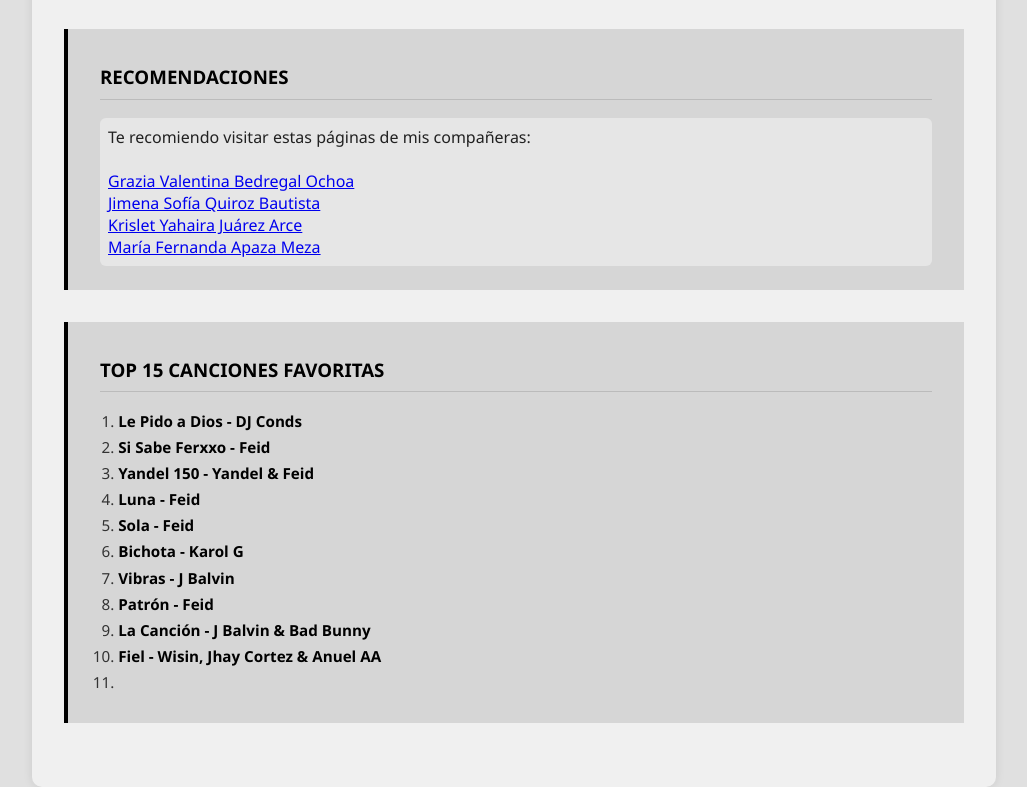
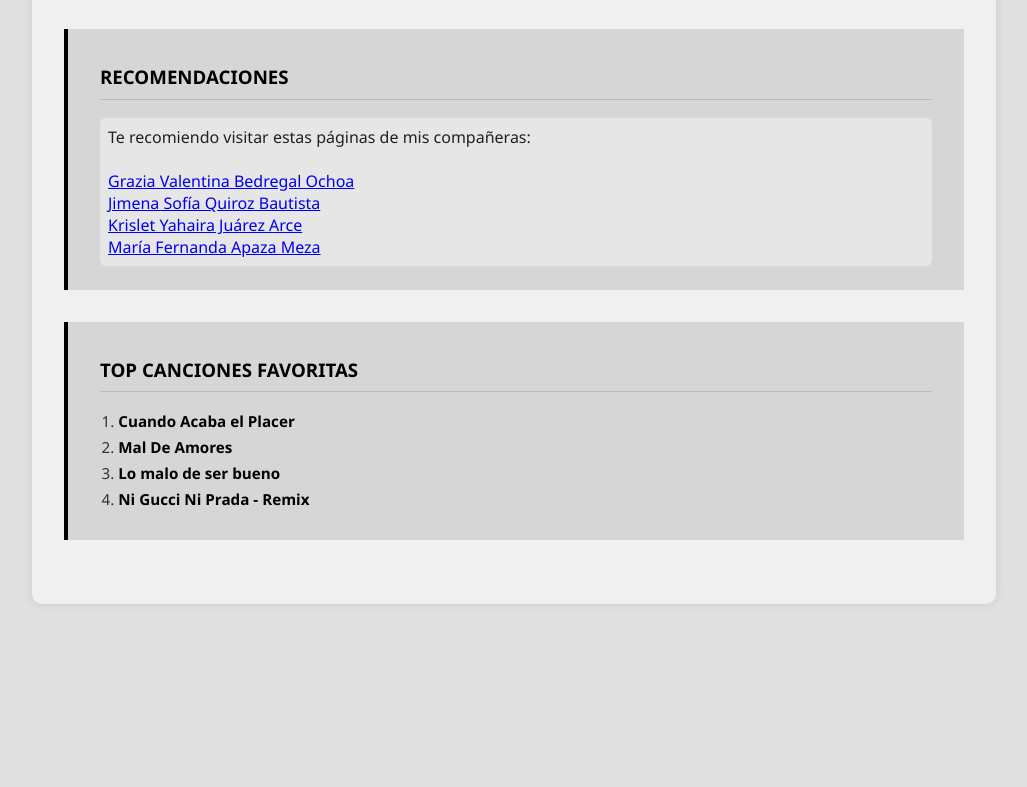
Before and after one commit to SergiPalomino/Perfil.Sergio.PR, a plain HTML site: page index.html in a window 1280 px wide. Shown: the part 1884-2671 px from the top of the page, without its empty margins (126-1153 px from the left). After the commit the page ends 2488 px from the top, so only its background shows below. Drawn offline with Linux system fonts and the light colour scheme.

Commit message:
index.html

```diff
--- a/index.html
+++ b/index.html
@@ -260,16 +260,9 @@
         </div>
 
         <div class="section">
-            <h3>TOP 15 CANCIONES FAVORITAS</h3>
+            <h3>TOP CANCIONES FAVORITAS</h3>
             <ol class="song-list">
-                <li><a href="https://open.spotify.com/intl-es/track/7sAnp0nDeHtrKpXKVMH21Y" target="_blank">Le Pido a Dios - DJ Conds</a></li>
-                <li><a href="https://open.spotify.com/intl-es/track/0gG5eEUkvrpkLPnHkwiSir" target="_blank">Si Sabe Ferxxo - Feid</a></li>
-                <li><a href="https://open.spotify.com/intl-es/track/7xB3hSztVbX6xFvQqEGKud" target="_blank">Yandel 150 - Yandel & Feid</a></li>
-                <li><a href="https://open.spotify.com/intl-es/track/3EwnwCYCO2mnCoYj5NLhER" target="_blank">Luna - Feid</a></li>
-                <li><a href="https://open.spotify.com/intl-es/track/3X3CDikOQk69H6Z2wzAYIQ" target="_blank">Sola - Feid</a></li>
-                <li><a href="https://open.spotify.com/intl-es/track/49mC5ghFoY12MH57b5ShsR" target="_blank">Bichota - Karol G</a></li>
-                <li><a href="https://open.spotify.com/intl-es/track/3Vp2tZ40v6RHSJ1FdzPSTT" target="_blank">Vibras - J Balvin</a></li>
-                <li><a href="https://open.spotify.com/intl-es/track/5XZThyswhpJOXGQ8vlb8rh" target="_blank">Patrón - Feid</a></li>
-                <li><a href="https://open.spotify.com/intl-es/track/3DxnQJr8THRV7RU2O5GiMY" target="_blank">La Canción - J Balvin & Bad Bunny</a></li>
-                <li><a href="https://open.spotify.com/intl-es/track/22Df2s3n6uq1ZH4Q5r1ebS" target="_blank">Fiel - Wisin, Jhay Cortez & Anuel AA</a></li>
-                <li><a href="https://open.spotify.com/intl-es/track/3AzjcOeAm9wV2j3bsJ9mN
+                <li><a href="https://open.spotify.com/intl-es/track/7sAnp0nDeHtrKpXKVMH21Y" target="_blank">Cuando Acaba el Placer</a></li>
+                <li><a href="https://open.spotify.com/intl-es/track/0gG5eEUkvrpkLPnHkwiSir" target="_blank">Mal De Amores</a></li>
+                <li><a href="https://open.spotify.com/intl-es/track/7xB3hSztVbX6xFvQqEGKud" target="_blank">Lo malo de ser bueno</a></li>
+                <li><a href="https://open.spotify.com/intl-es/track/3EwnwCYCO2mnCoYj5NLhER" target="_blank">Ni Gucci Ni Prada - Remix</a></li>
```
